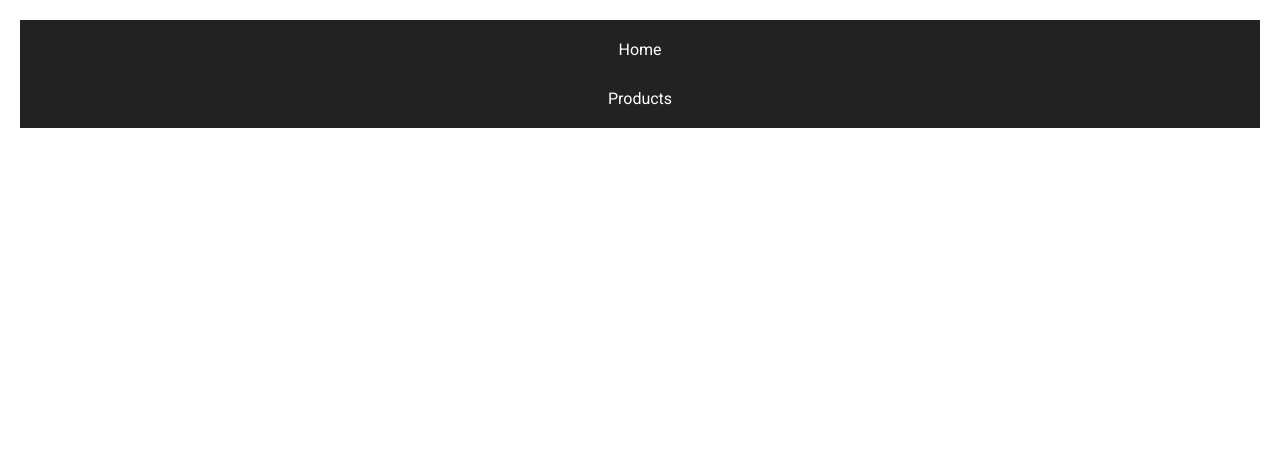
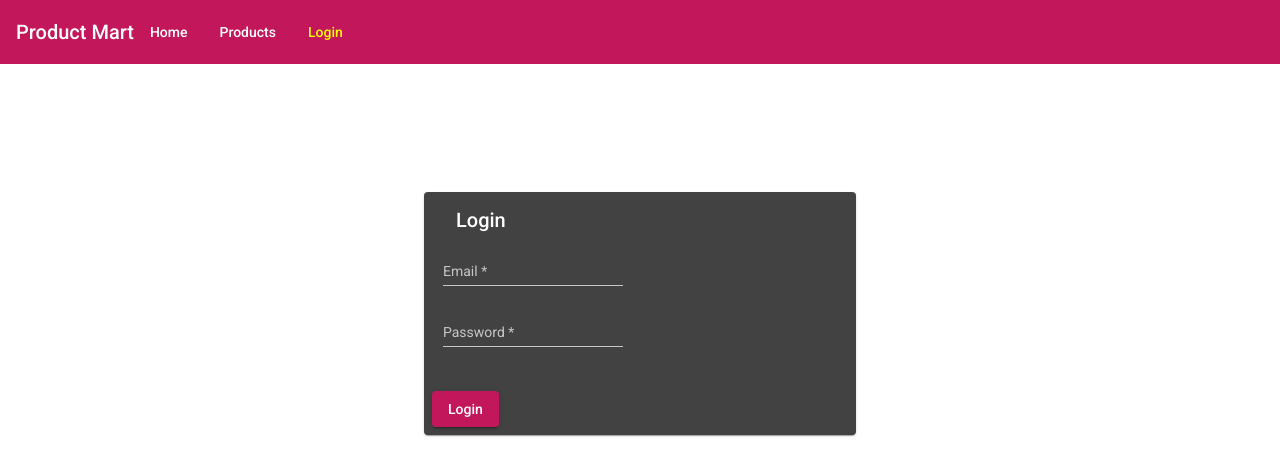
Before and after one commit to rakeshkumartiwari/product-mart, an Angular app: page /login in a window 1280 px wide. Before the commit this address led to /. Shown: the top 476 px of the page. Built offline with nearby package versions, Linux system fonts and the light colour scheme.

Commit message:
added login component and auth service

```diff
--- a/src/app/app-routing.module.ts
+++ b/src/app/app-routing.module.ts
@@ -1,6 +1,7 @@
 import { NgModule } from '@angular/core';
 import { Routes, RouterModule } from '@angular/router';
 import { HomeComponent } from './home/home.component';
+import { LoginComponent } from './login/login.component';
 
 const routes: Routes = [
   {
@@ -17,6 +18,10 @@ const routes: Routes = [
     path: 'products',
     pathMatch: 'full',
     loadChildren: './products/products.module#ProductsModule'
+  },
+  {
+    path: 'login',
+    component: LoginComponent
   }
 ];
 
--- a/src/app/app.component.html
+++ b/src/app/app.component.html
@@ -1,10 +1,20 @@
-<div class="container ">
-  <nav>
+<div>
+  <!-- <nav>
     <ul class="menu">
       <li class="item"><a routerLink="/home" routerLinkActive="active-link">Home</a></li>
       <li class="item"><a  routerLink="/products" routerLinkActive="active-link" >Products</a></li>
+      <li class="item"><a>Login</a></li>
     </ul>
-  </nav>
+  </nav> -->
+
 </div>
+<mat-toolbar color="primary">
+  <mat-toolbar-row>
+    <span>Product Mart</span>
+    <a mat-button routerLink="/home" routerLinkActive="active-link">Home</a>
+    <a mat-button routerLink="/products" routerLinkActive="active-link">Products</a>
+    <a mat-button routerLink="/login" routerLinkActive="active-link">Login</a>
+  </mat-toolbar-row>
+</mat-toolbar>
 
 <router-outlet></router-outlet>
--- /dev/null
+++ b/src/app/auth.service.ts
@@ -0,0 +1,17 @@
+import { Injectable } from '@angular/core';
+import { of } from 'rxjs';
+
+@Injectable({
+  providedIn: 'root'
+})
+export class AuthService {
+  login(email: string, password: string) {
+    const loginCredentials = { email, password };
+    console.log('Login Credentials ', loginCredentials)
+    return of(loginCredentials);
+  }
+
+  constructor() { }
+
+
+}
--- a/src/app/home/home.component.html
+++ b/src/app/home/home.component.html
@@ -1,4 +1,3 @@
 <div class="logo">
-
   <img src="assets/images/logo.jpg" alt="Product Mart Logo" >
 </div>
--- /dev/null
+++ b/src/app/login/login.component.html
@@ -0,0 +1,26 @@
+<mat-card class="login-card">
+  <mat-card-header>
+    <mat-card-title>Login</mat-card-title>
+  </mat-card-header>
+  <mat-card-content>
+      <table>
+        <tr>
+          <td>
+            <mat-form-field>
+              <input matInput type="email" placeholder="Email" [(ngModel)]="email" name="email" required>
+            </mat-form-field>
+          </td>
+        </tr>
+        <tr>
+          <td>
+            <mat-form-field>
+              <input matInput type="password" placeholder="Password" [(ngModel)]="password" name="password" required>
+            </mat-form-field>
+          </td>
+        </tr>
+      </table>
+  </mat-card-content>
+  <mat-card-actions>
+    <button mat-raised-button color="primary" (click)="login()">Login</button>
+  </mat-card-actions>
+</mat-card>
--- /dev/null
+++ b/src/app/login/login.component.scss
@@ -0,0 +1,4 @@
+.login-card{
+    width: 400px;
+    margin: 10% auto;
+}
--- /dev/null
+++ b/src/app/login/login.component.ts
@@ -0,0 +1,26 @@
+import { Component, OnInit } from '@angular/core';
+import { Router } from '@angular/router';
+import { AuthService } from '../auth.service';
+
+@Component({
+  selector: 'pm-login',
+  templateUrl: './login.component.html',
+  styleUrls: ['./login.component.scss']
+})
+export class LoginComponent implements OnInit {
+  email: string;
+  password: string;
+
+  constructor(private router: Router, private authService: AuthService) { }
+
+  ngOnInit() {
+  }
+  login() {
+    this.authService.login(this.email, this.password)
+      .subscribe(res => {
+        this.router.navigate(['']);
+      })
+
+  }
+
+}
--- a/src/app/products/products/products.component.html
+++ b/src/app/products/products/products.component.html
@@ -1,10 +1,6 @@
 <div class="container">
   <mat-card class="example-card" *ngFor="let product of (products | async)">
-    <mat-card-header>
-      <div mat-card-avatar class="example-header-image">
-        <img mat-card-image src="{{product.imgUrl}}" alt="Photo of a Shiba Inu">
-      </div>
-      <mat-card-title>{{product.name}}</mat-card-title>
+    <mat-card-header color="primary">
       <mat-card-subtitle>{{product.price | currency}}</mat-card-subtitle>
     </mat-card-header>
     <img mat-card-image src="{{product.imgUrl}}" alt="Photo of a Shiba Inu">
```
Also changed, not shown: src/app/app.module.ts (+6 -2 lines), src/app/home/home.component.scss (line endings or trailing spaces), 2 other files (tests, documents, lock files or other folders).
